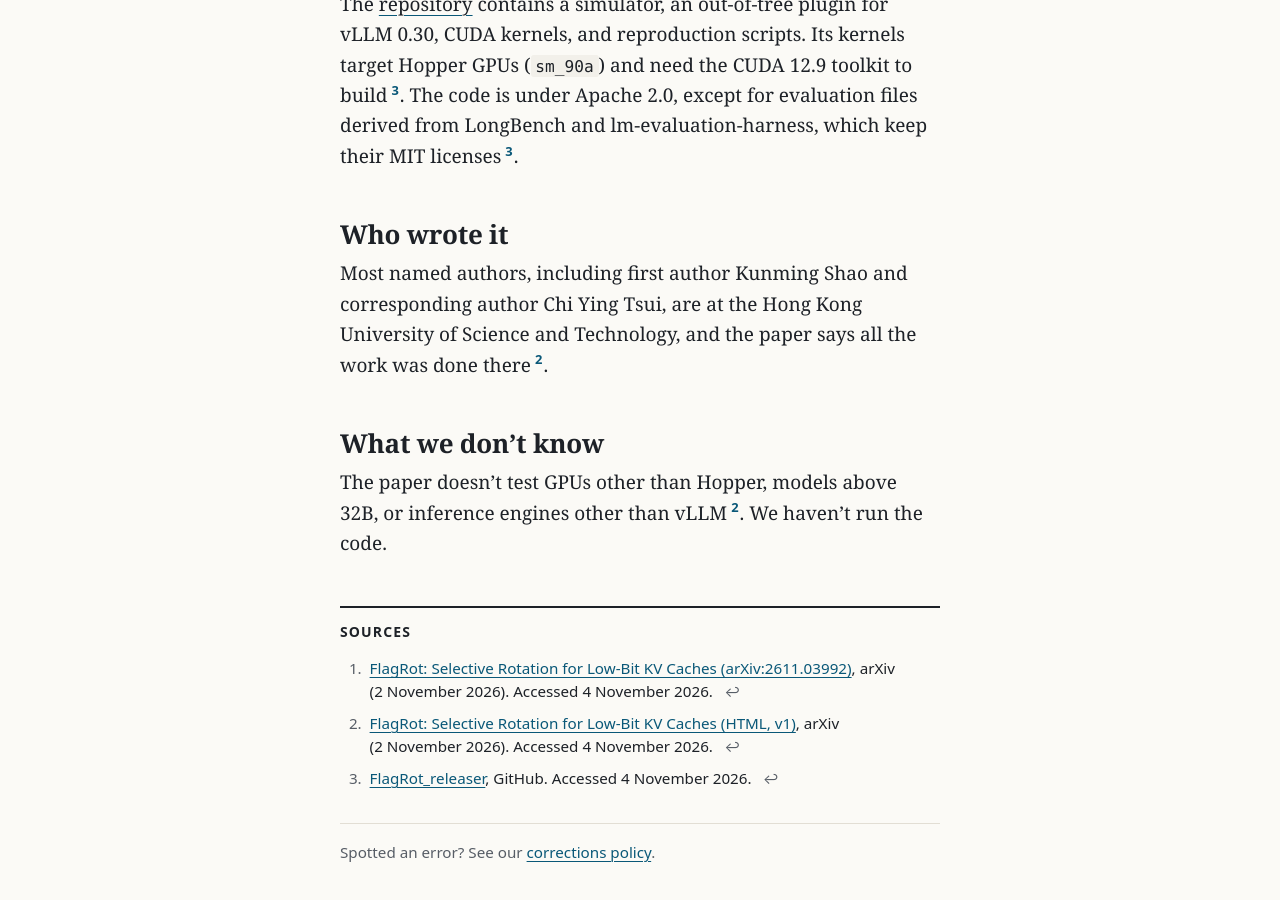
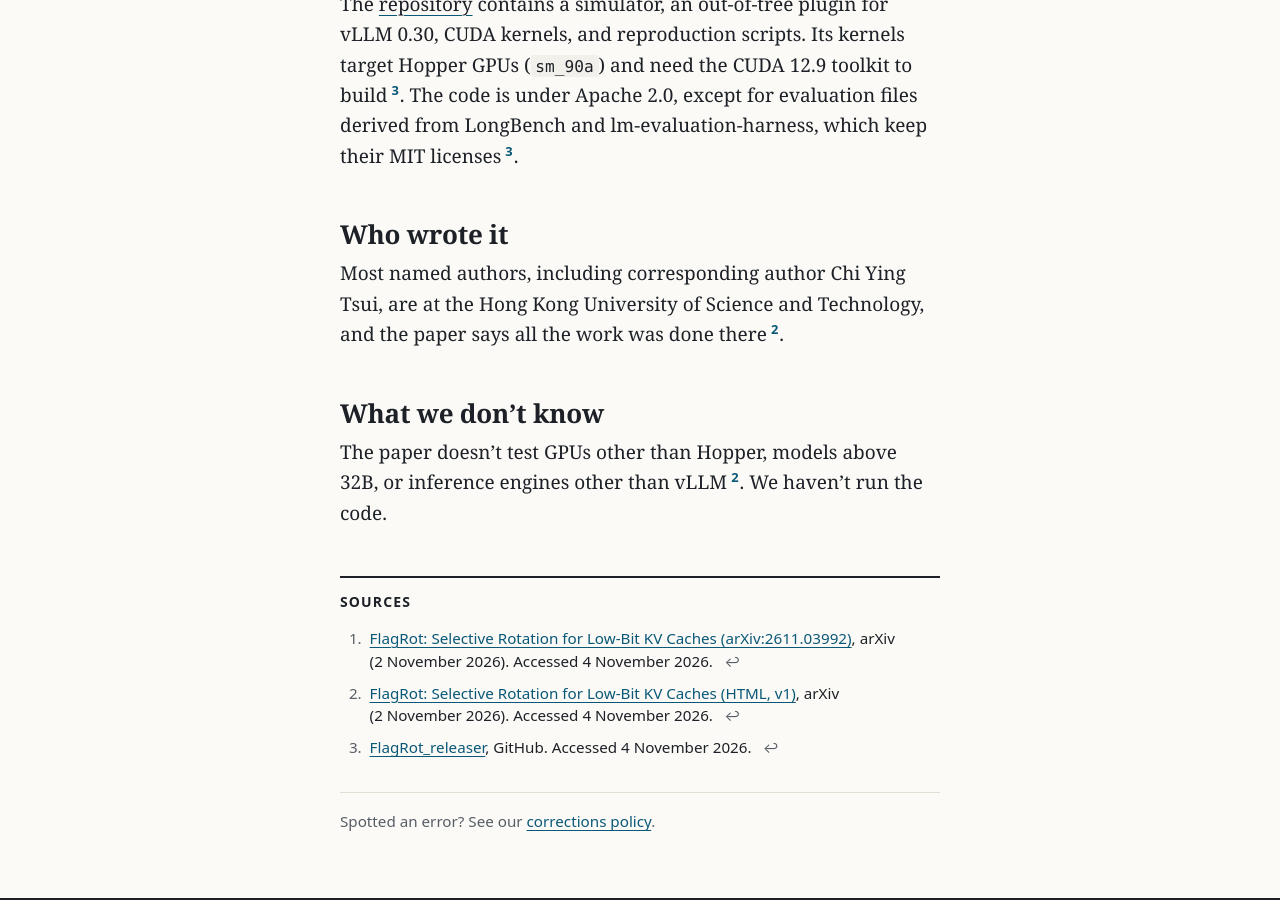
Before and after one commit to northwind-press/northwind-press.github.io, a Jekyll site: the page built from _posts/2026-11-04-flagrot-2-bit-kv-cache.md, in a window 1280 px wide and 900 px high, scrolled down 2051 px. Built offline with Jekyll 4.4.1, drawn with Linux system fonts in a browser that asks for light colours.

Commit message:
Desk edit: FlagRot (drop first-author naming we couldn't see in the author block)
Co-Authored-By: Claude Opus 5.5 <noreply@anthropic.com>

```diff
--- a/_posts/2026-11-04-flagrot-2-bit-kv-cache.md
+++ b/_posts/2026-11-04-flagrot-2-bit-kv-cache.md
@@ -47,7 +47,7 @@ The [repository](https://github.com/KunmingSHAO/FlagRot_releaser) contains a sim
 
 ## Who wrote it
 
-Most named authors, including first author Kunming Shao and corresponding author Chi Ying Tsui, are at the Hong Kong University of Science and Technology, and the paper says all the work was done there{% include cite.html n=2 %}.
+Most named authors, including corresponding author Chi Ying Tsui, are at the Hong Kong University of Science and Technology, and the paper says all the work was done there{% include cite.html n=2 %}.
 
 ## What we don't know
 
```
